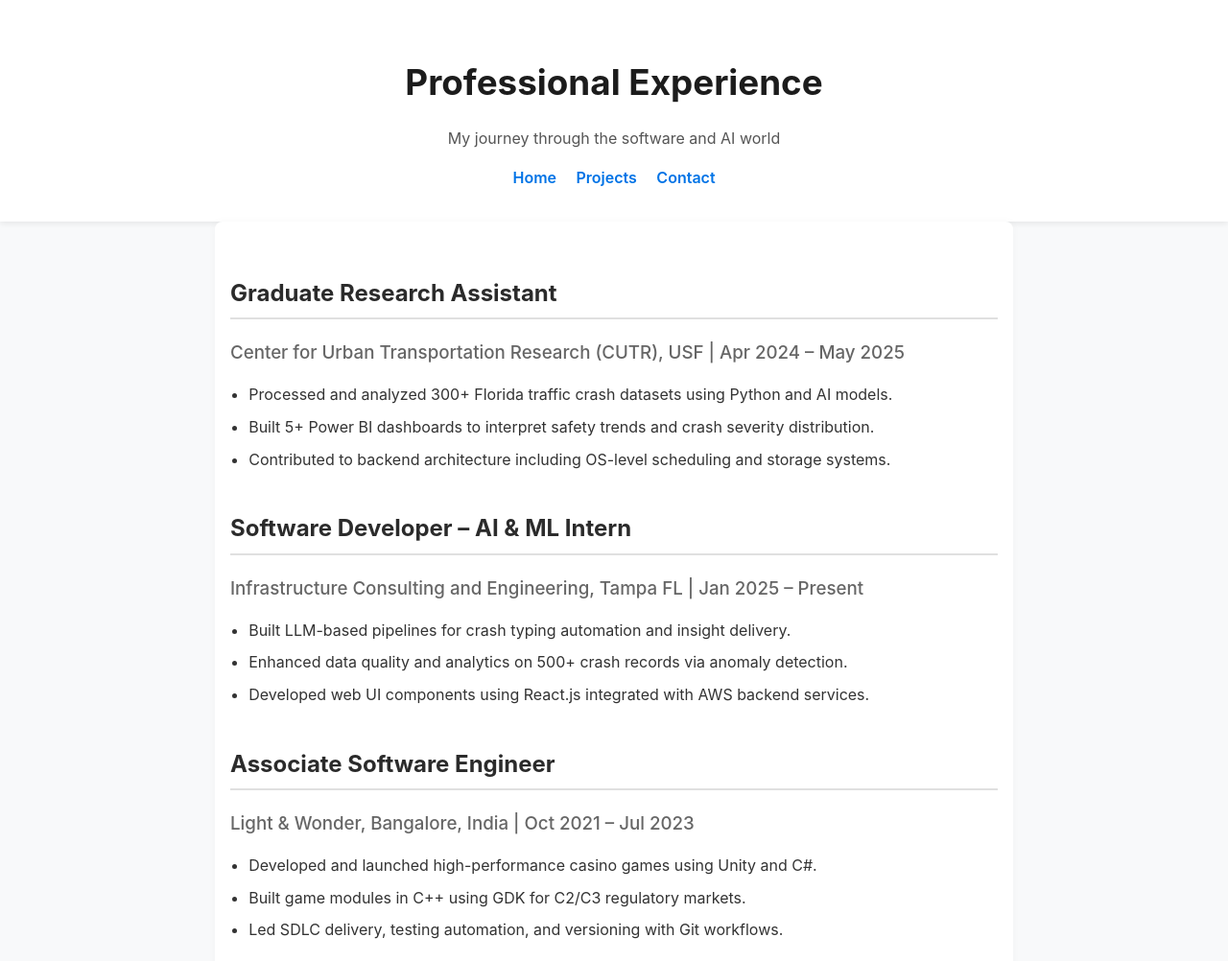
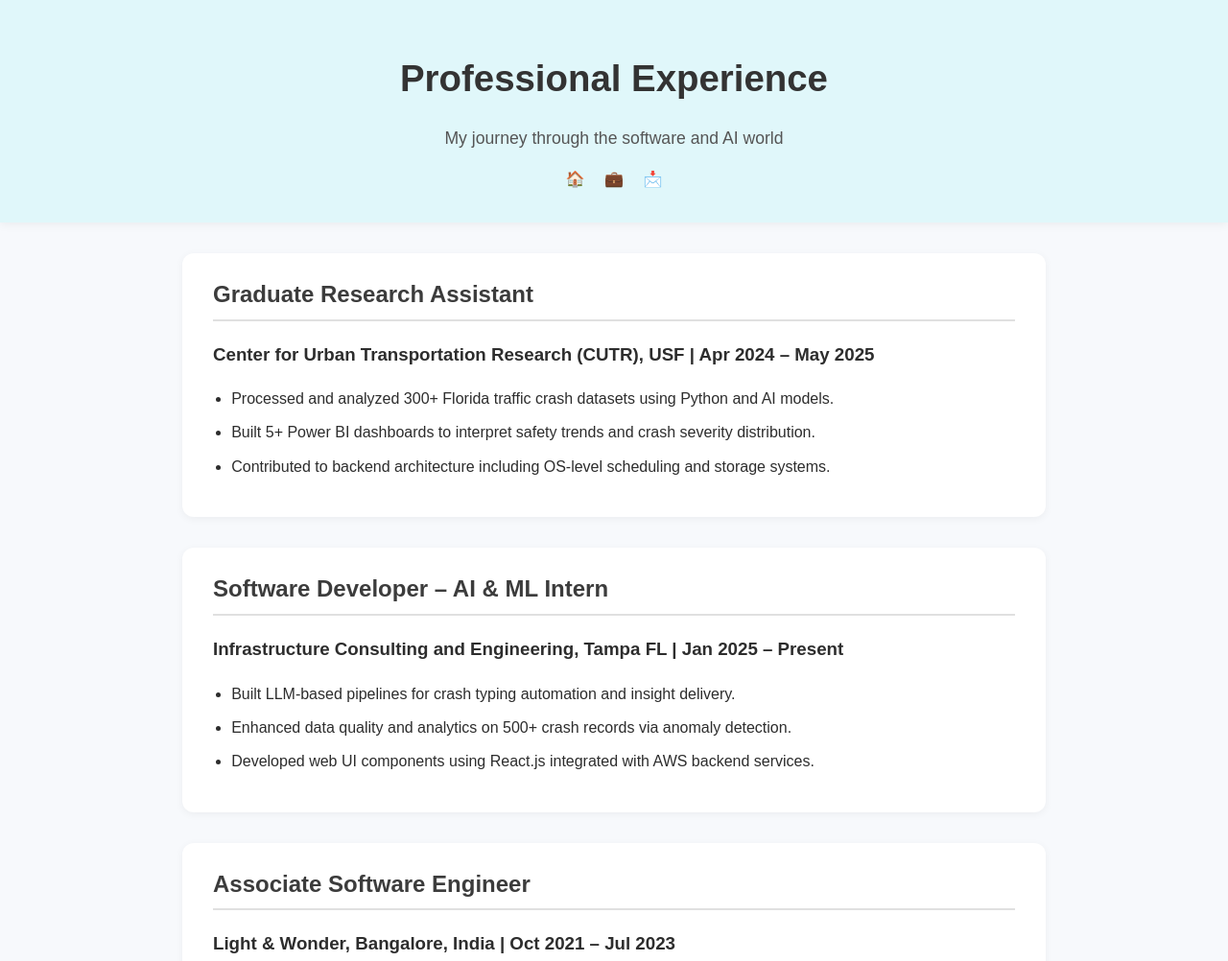
Before and after one commit to ajaynannapaneni1/ajaybabunannapaneni.github.io, a plain HTML site: page experience.html in a window 1280 px wide. Shown: the top 1002 px of the page at 96% size. Drawn offline with Linux system fonts and the light colour scheme.

Commit message:
Add files via upload

```diff
--- a/experience.html
+++ b/experience.html
@@ -8,18 +8,18 @@
   <link rel="stylesheet" href="styles.css">
 </head>
 <body>
-  <header class="hero">
+  <header class="hero alt">
     <h1>Professional Experience</h1>
     <p class="tagline">My journey through the software and AI world</p>
-    <div class="social-links">
-      <a href="index.html">Home</a>
-      <a href="projects.html">Projects</a>
-      <a href="mailto:ajaybabunannapaneni@usf.edu">Contact</a>
+    <div class="social-icons">
+      <a href="index.html" title="Home">🏠</a>
+      <a href="projects.html" title="Projects">💼</a>
+      <a href="contact.html" title="Contact">📩</a>
     </div>
   </header>
 
   <main class="content">
-    <section>
+    <section class="card">
       <h2>Graduate Research Assistant</h2>
       <h3>Center for Urban Transportation Research (CUTR), USF | Apr 2024 – May 2025</h3>
       <ul>
@@ -29,7 +29,7 @@
       </ul>
     </section>
 
-    <section>
+    <section class="card">
       <h2>Software Developer – AI & ML Intern</h2>
       <h3>Infrastructure Consulting and Engineering, Tampa FL | Jan 2025 – Present</h3>
       <ul>
@@ -39,7 +39,7 @@
       </ul>
     </section>
 
-    <section>
+    <section class="card">
       <h2>Associate Software Engineer</h2>
       <h3>Light & Wonder, Bangalore, India | Oct 2021 – Jul 2023</h3>
       <ul>
--- a/styles.css
+++ b/styles.css
@@ -1,22 +1,21 @@
 
 body {
   margin: 0;
-  font-family: 'Inter', sans-serif;
-  background-color: #f8f9fa;
-  color: #333;
+  font-family: 'Poppins', sans-serif;
+  background: #f7f9fc;
+  color: #2d2d2d;
   line-height: 1.6;
 }
 
-/* HERO STYLING */
 .hero {
-  background-color: #ffffff;
+  background: linear-gradient(135deg, #dfe9f3, #ffffff);
   text-align: center;
-  padding: 2rem 1rem;
-  box-shadow: 0 2px 6px rgba(0,0,0,0.08);
+  padding: 3rem 1rem 2rem;
+  box-shadow: 0 2px 10px rgba(0,0,0,0.06);
 }
 
 .hero.alt {
-  background-color: #e7f1fb;
+  background: #e0f7fa;
 }
 
 .profile-pic {
@@ -25,72 +24,69 @@ body {
   border-radius: 50%;
   object-fit: cover;
   margin-bottom: 1rem;
+  border: 4px solid #e0e0e0;
 }
 
 h1 {
-  font-size: 2.3rem;
-  margin-bottom: 0.3rem;
-  color: #1c1c1c;
+  font-size: 2.4rem;
+  color: #333;
+  margin: 0.2rem 0;
+}
+
+.tagline {
+  font-size: 1.1rem;
+  color: #555;
+  margin-bottom: 1rem;
+}
+
+.social-icons a {
+  margin: 0 0.5rem;
+  display: inline-block;
+  transition: transform 0.2s;
+}
+
+.social-icons img {
+  width: 28px;
+  height: 28px;
+  opacity: 0.8;
+}
+
+.social-icons a:hover {
+  transform: scale(1.15);
+  opacity: 1;
+}
+
+.content {
+  max-width: 900px;
+  margin: 2rem auto;
+  padding: 0 1rem;
+}
+
+.card {
+  background: #ffffff;
+  padding: 1.5rem 2rem;
+  border-radius: 12px;
+  box-shadow: 0 2px 8px rgba(0,0,0,0.05);
+  margin-bottom: 2rem;
 }
 
 h2 {
-  color: #2b2b2b;
-  margin-top: 1.5rem;
+  color: #3c3c3c;
+  margin-top: 0;
   border-bottom: 2px solid #e0e0e0;
   padding-bottom: 0.4rem;
 }
 
-h3 {
-  color: #666;
-  font-weight: 500;
-  margin-top: 0.5rem;
-  margin-bottom: 1rem;
-}
-
-.tagline {
-  font-size: 1rem;
-  color: #555;
-  margin-bottom: 1rem;
-}
-
-/* SOCIAL LINKS */
-.social-links a {
-  margin: 0 0.5rem;
-  text-decoration: none;
-  color: #0073e6;
-  font-weight: 600;
-  transition: color 0.3s ease;
-}
-
-.social-links a:hover {
-  color: #0051a8;
-}
-
-/* CONTENT SECTIONS */
-.content {
-  padding: 2rem 1rem;
-  max-width: 800px;
-  margin: auto;
-  background-color: #ffffff;
-  border-radius: 8px;
-  box-shadow: 0 0 10px rgba(0,0,0,0.03);
-}
-
-section {
-  margin-bottom: 2.5rem;
-}
-
 ul {
   padding-left: 1.2rem;
-  margin-top: 0.5rem;
 }
 
 ul li {
-  margin-bottom: 0.5rem;
+  margin-bottom: 0.6rem;
 }
 
 a {
-  color: #0073e6;
+  color: #007acc;
   text-decoration: none;
 }
 
@@ -98,28 +94,24 @@ a:hover {
   text-decoration: underline;
 }
 
-/* FOOTER */
 footer {
   text-align: center;
-  padding: 1rem;
+  padding: 1rem 0;
   font-size: 0.9rem;
   color: #888;
-  background-color: #f0f0f0;
+  background: #f0f4f8;
   margin-top: 3rem;
 }
 
-/* RESPONSIVE */
 @media (max-width: 600px) {
   .profile-pic {
     width: 100px;
     height: 100px;
   }
-
   h1 {
     font-size: 1.8rem;
   }
-
-  .content {
+  .card {
     padding: 1rem;
   }
 }
```
Also changed, not shown: contact.html (+5 -5 lines), index.html (+14 -14 lines), projects.html (+10 -10 lines).
